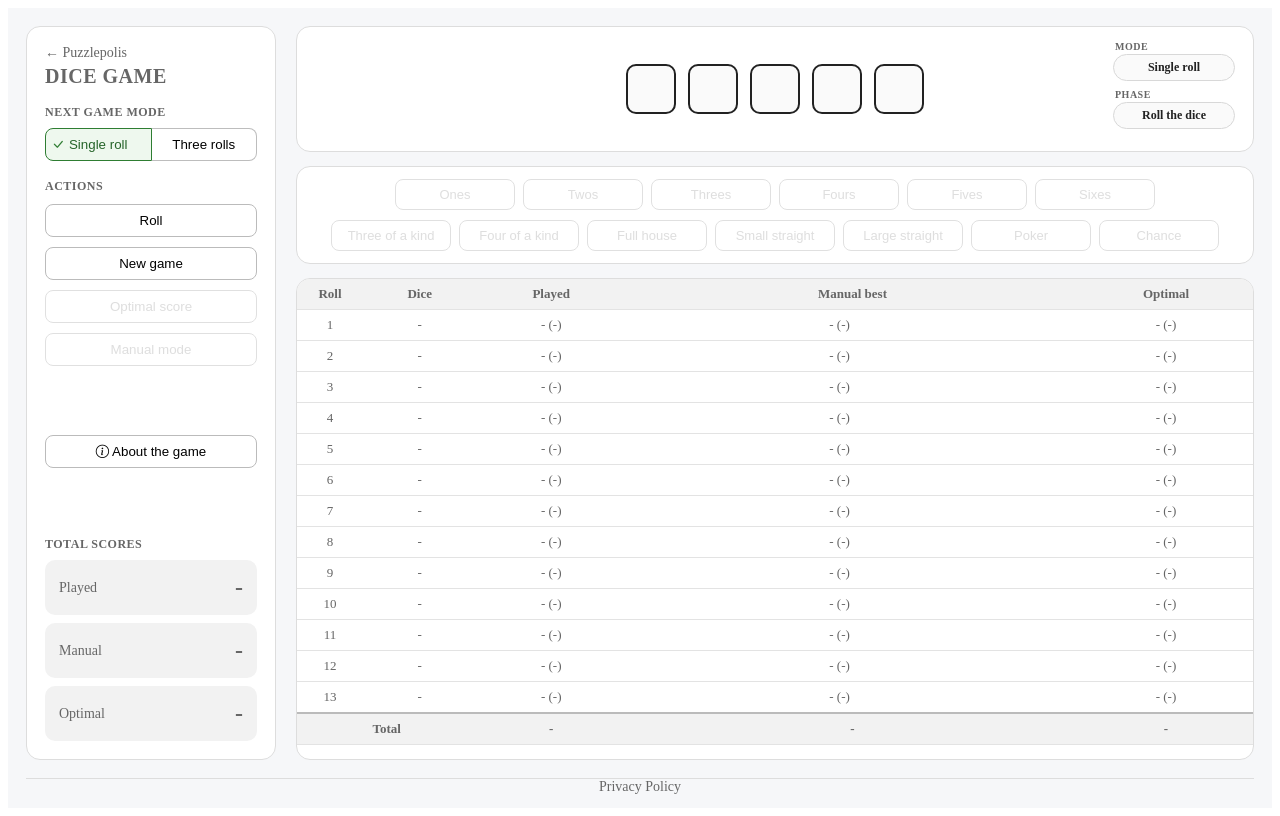
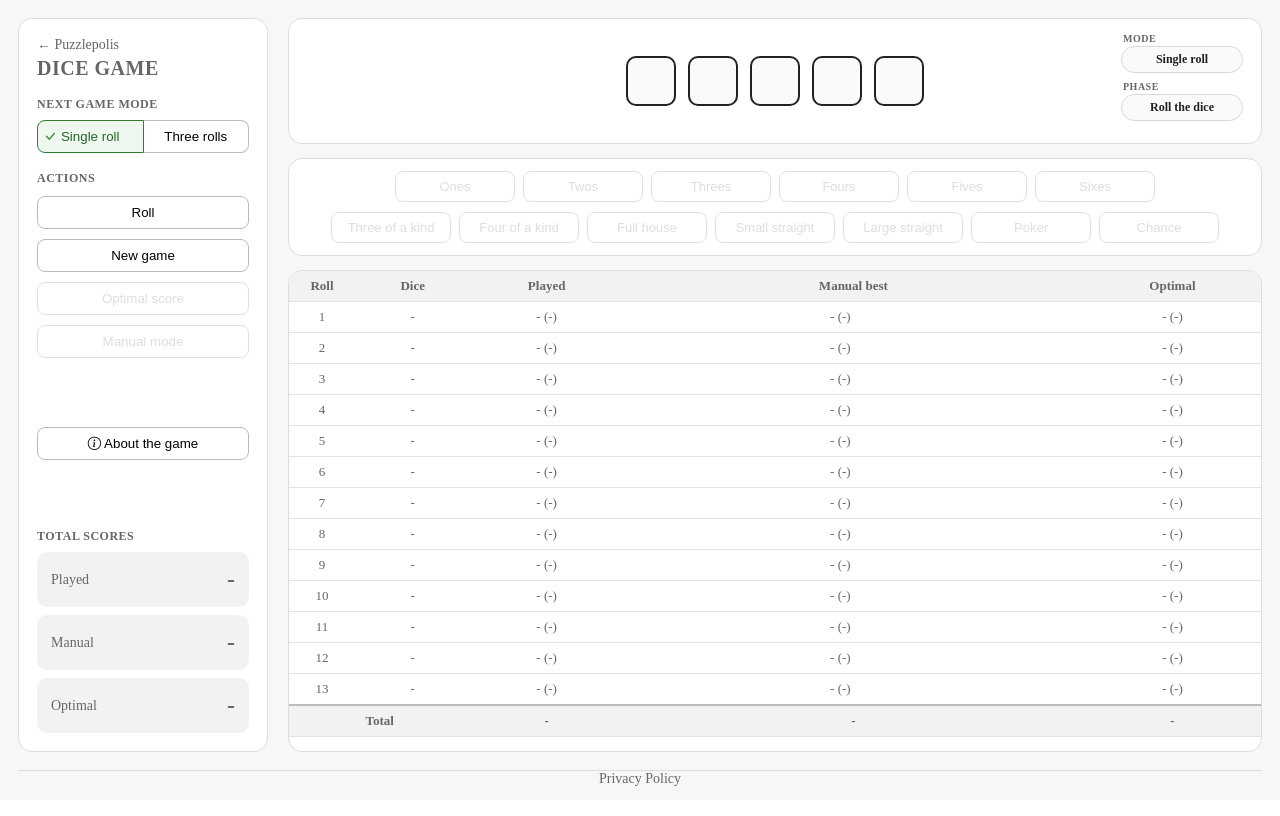
Before and after one commit to czmadzia2201/dice-frontend, an Angular app: page / in a window 1280 px wide. Built offline with nearby package versions, Linux system fonts and the light colour scheme.

Commit message:
Remove white frame

```diff
--- a/src/styles.css
+++ b/src/styles.css
@@ -1,5 +1,11 @@
 /* You can add global styles to this file, and also import other style files */
 @import "bootstrap-icons/font/bootstrap-icons.css";
+
+html,
+body {
+  margin: 0;
+  min-height: 100%;
+}
 
 h1, h2, h3 {
   margin: 0;
```
